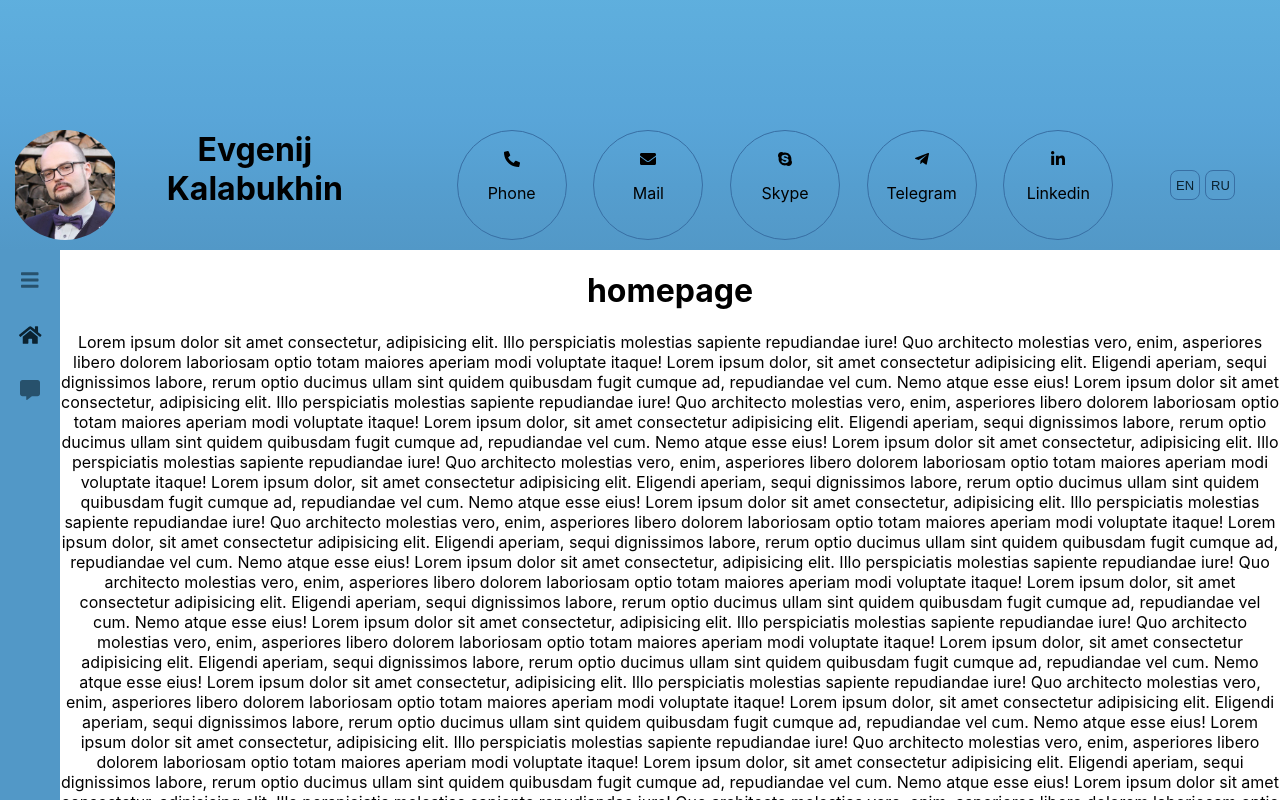
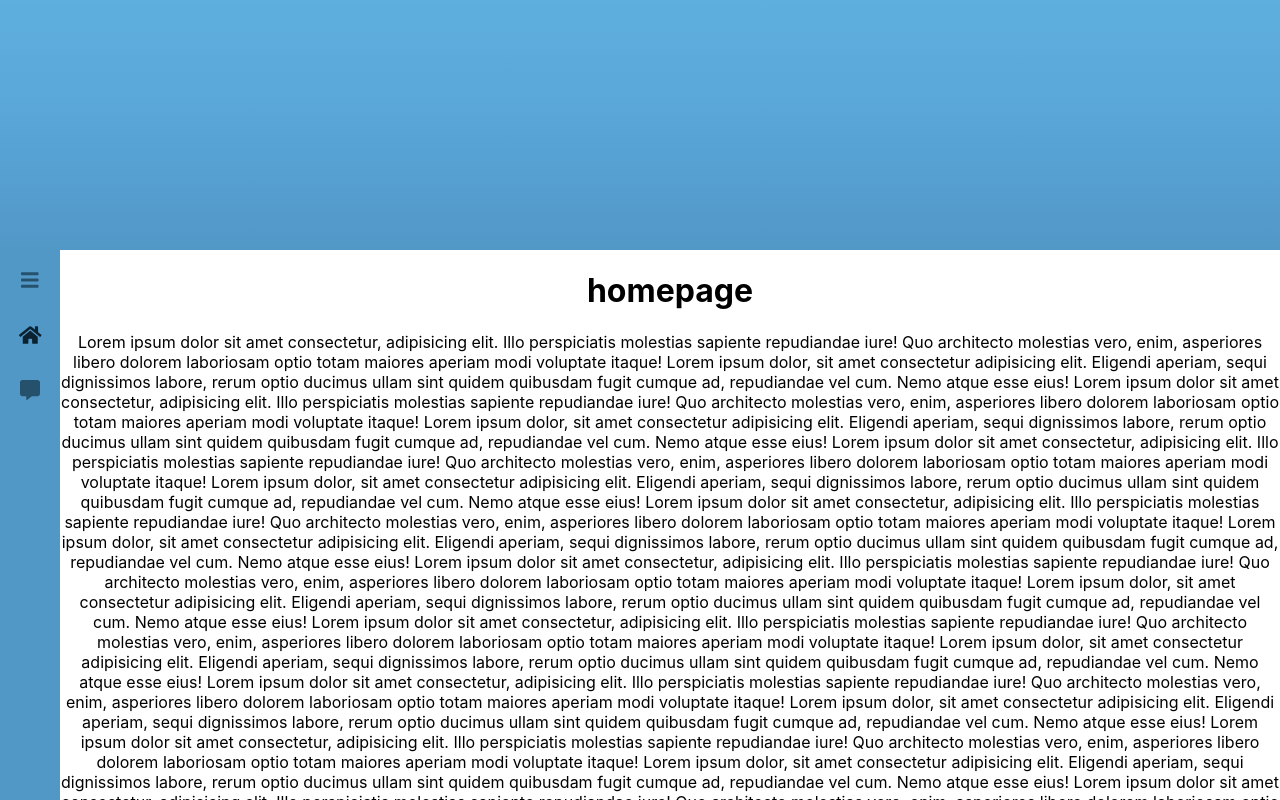
Before and after one commit to EK-machine/promo, a React (Create React App) app: page / in a window 1280 px wide. Shown: the part 680-1480 px from the top of the page. Built offline with nearby package versions, Linux system fonts and the light colour scheme.

Commit message:
started doing intersection observation

```diff
--- a/package.json
+++ b/package.json
@@ -16,6 +16,7 @@
     "react-dom": "^17.0.1",
     "react-router-dom": "^5.2.0",
     "react-scripts": "4.0.2",
+    "react-use": "^17.2.1",
     "type-fest": "^0.13.1",
     "web-vitals": "^1.1.0"
   },
--- a/src/components/Header.jsx
+++ b/src/components/Header.jsx
@@ -1,4 +1,5 @@
-import React from 'react';
+import React, { useRef } from 'react';
+import { useIntersection } from 'react-use';
 import './header.css';
 import { faPhoneAlt, faEnvelope } from '@fortawesome/free-solid-svg-icons';
 import {
@@ -9,8 +10,30 @@ import {
 import { FontAwesomeIcon } from '@fortawesome/react-fontawesome';
 
 function Header() {
+  const headerRef = useRef(null);
+  const intersection = useIntersection(headerRef, {
+    root: null,
+    rootMargin: '0px 0px -500px 0px',
+    threshold: 1,
+  });
+
+  const showHeader = (element) => {
+    console.log(element.classList);
+  };
+
+  const hideHeader = (element) => {
+    console.log(element.classList);
+  };
+
+  if (intersection && intersection.intersectionRatio < 1) {
+    hideHeader('.header__opacity-container');
+  } else {
+    showHeader('.header__opacity-container');
+  }
+
   return (
-    <div className="header__container">
+    <div ref={headerRef} className="header__container">
+      <div className="header__opacity-container">
         <div className="header__avatar-name-container">
           <div className="header__avatar-container">
             <img
@@ -71,6 +94,7 @@ function Header() {
           </button>
         </div>
       </div>
+    </div>
   );
 }
 
--- a/src/components/header.css
+++ b/src/components/header.css
@@ -14,6 +14,19 @@
   align-items: center;
   justify-content: space-between;
 }
+
+.header__opacity-container {
+  display: flex;
+  flex-direction: row;
+  align-items: center;
+  justify-content: space-between;
+  opacity: 0;
+}
+/*вот тут вот*/
+.header__opacity-container_visible {
+  opacity: 1;
+}
+/*вот тут вот*/
 
 .header__avatar-name-container {
   order: -1;
--- a/src/components/sidebar.css
+++ b/src/components/sidebar.css
@@ -4,7 +4,7 @@
   background-color: var(--background-color);
   color: var(--sidebar-text-color);
   text-align: left;
-  height: 100%;
+  height: 98%;
   overflow: hidden;
   width: 50px;
   transition-duration: 200ms;
--- a/src/pages/pagescontainer.css
+++ b/src/pages/pagescontainer.css
@@ -6,6 +6,10 @@
   grid-template-columns: 1fr;
   grid-template-rows: 1fr 1fr;
   margin: 0px;
+}
+
+::-webkit-scrollbar {
+  display: none;
 }
 
 .grid__upper-content {
@@ -27,17 +31,14 @@
 
 .grid__header {
   grid-area: header;
-  position: sticky;
-  top: 0px;
 }
 
 .grid__sidebar {
   grid-area: sidebar;
-  position: sticky;
-  top: 60px;
 }
 
 .grid__main-content {
   grid-area: main-content;
   text-align: center;
+  overflow-y: scroll;
 }
```
Also changed, not shown: 1 other file (tests, documents, lock files or other folders). Lines whose indentation alone changed are shown as unchanged.
